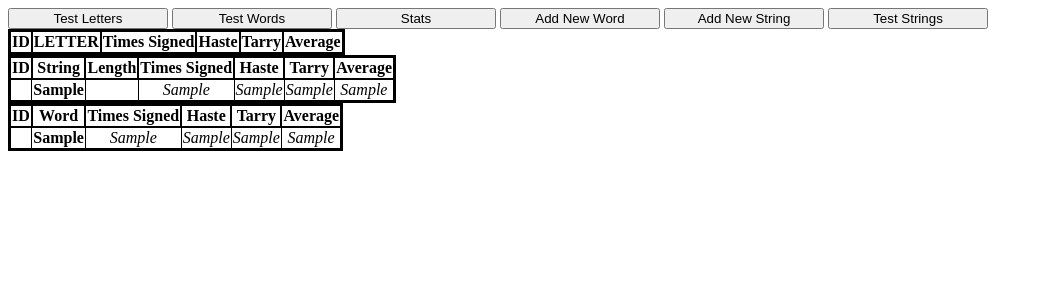
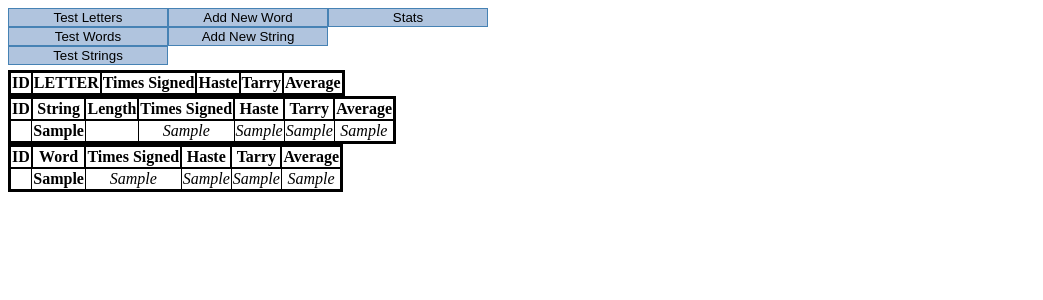
Before and after one commit to EtherealManifest/FingerSpellerTrainer, a PHP site: page / in a window 1280 px wide. Shown: the top 300 px of the page, without its empty margins (0-1043 px from the left). Run offline with PHP 8.4, Linux system fonts and the light colour scheme; tables that the repository leaves empty or names only in its code hold one stand-in row (values such as "Sample post"); data that the repository does not hold is empty.

Commit message:
Updated some styles

```diff
--- a/header.php
+++ b/header.php
@@ -7,12 +7,18 @@
     <link rel="stylesheet" href = "view/css/main.css">
 </head>
 <nav class = "navigation">
-    <a href = "index.php?action=test_letters"><button class = "nav_button"> Test Letters</button></a>
-    <a href = "index.php?action=test_words"><button class = "nav_button"> Test Words</button></a>
-    <a href = "index.php?action=stats"><button class = "nav_button"> Stats</button></a>
-    <a href = "index.php?action=add"><button class = "nav_button">Add New Word</button></a>
-    <a href = "index.php?action=add_string"><button class = "nav_button">Add New String</button></a>
-    <a href = "index.php?action=test_strings"><button class = "nav_button">Test Strings</button></a>
+    <div class = "test_nav">
+        <a href = "index.php?action=test_letters"><button class = "nav_button"> Test Letters</button></a><br>
+        <a href = "index.php?action=test_words"><button class = "nav_button"> Test Words</button></a><br>
+        <a href = "index.php?action=test_strings"><button class = "nav_button">Test Strings</button></a><br>
+    </div>
+    <div class = "add_nav">
+        <a href = "index.php?action=add"><button class = "nav_button">Add New Word</button></a><br>
+        <a href = "index.php?action=add_string"><button class = "nav_button">Add New String</button></a><br>
+    </div>
+    <div class = "stats_nav">
+        <a href = "index.php?action=stats"><button class = "nav_button"> Stats</button></a><br>
+    </div>
 
 </nav>
 <body>
--- a/view/css/main.css
+++ b/view/css/main.css
@@ -74,12 +74,28 @@ th{
 
 .nav_button{
     width: 12em;
+    background-color: lightsteelblue;
+    border: 1px solid steelblue;
+
 }
-
+.stats_nav{
+    padding-bottom:5px;
+    clear:right;
+}
+.test_nav{
+    padding-bottom:5px;
+    float:inline-start;
+}
+.add_nav{
+    padding-bottom:5px;
+    float:inline-start;
+}
 .attribute{
     font-weight: bold;
 }
-
+.navigation{
+    display:flex;
+}
 .data{
     font-style: italic;
 }
```
